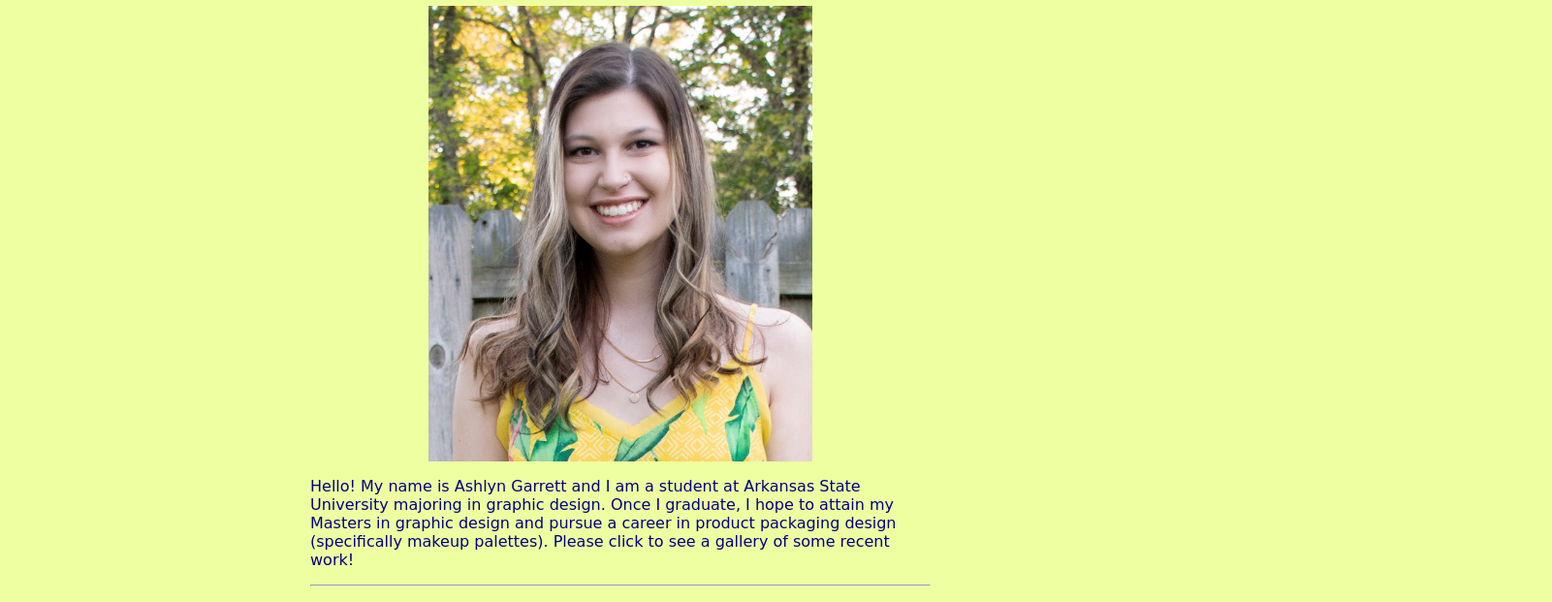
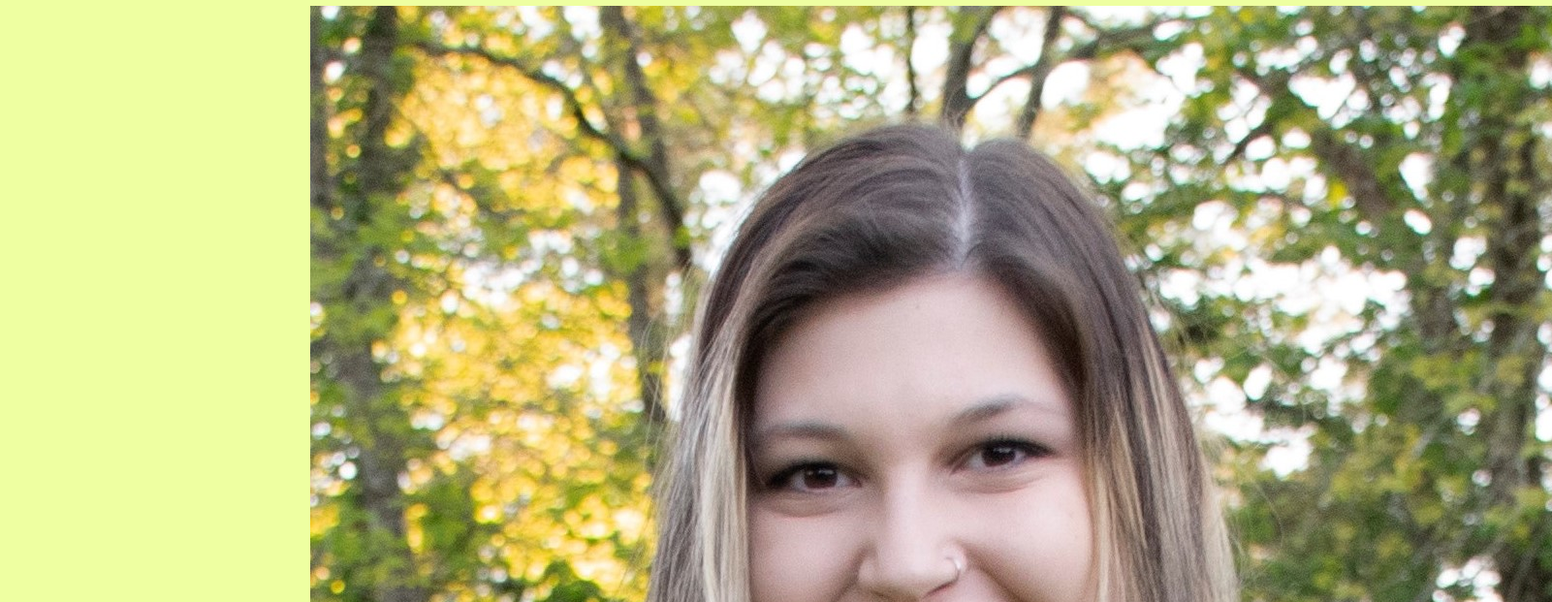
Before and after one commit to ashgarrett217/Portfolio-Website, a plain HTML site: page index.html in a window 1280 px wide. Shown: the part 135-756 px from the top of the page at 97% size, 1601 px wide, since content can reach past the window. Drawn offline with Linux system fonts and the light colour scheme; a web font is replaced by a local one.

Commit message:
asdfghjkl

```diff
--- a/index.html
+++ b/index.html
@@ -28,7 +28,7 @@
   <body>
     <h1>Ashlyn Garrett</h1>
     <h2 id="aboutMe"> About Me </h2>
-    <img src="images/selfie.JPG" class="center">
+    <img src="images/selfie.JPG">
     <p> Hello! My name is Ashlyn Garrett and I am a student at Arkansas State University majoring in graphic design. Once I graduate, I hope to attain my Masters in graphic design and pursue a career in product packaging design (specifically makeup palettes). Please click to see a gallery of some recent work!</p>
     <hr>
     <h2 id="portfolioGallery"> Portfolio Gallery</h2>
```
